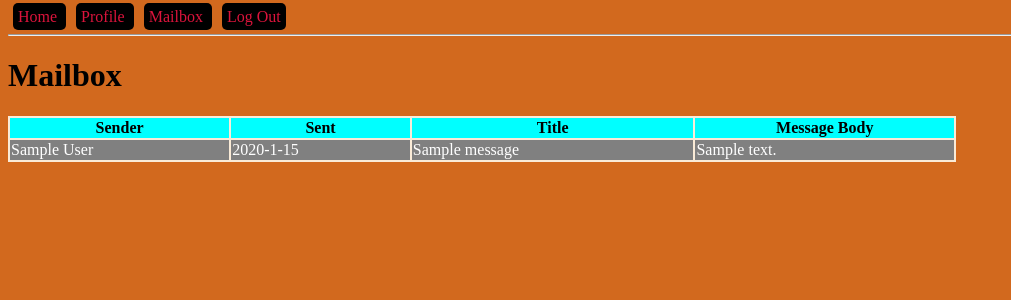
After one commit to bengtssonadam/group8, a Flask app: page /mailbox in a window 1280 px wide. The commit adds this page. Shown: the top 300 px of the page, without its empty margins (0-1011 px from the left). Run offline with Flask 2, Linux system fonts and the light colour scheme; a user stored in the database is signed in; tables that the repository leaves empty hold one stand-in row (values such as "Sample post").

Commit message:
something erong with the jinja2 tamplates

```diff
--- a/grupp_projekt/app.py
+++ b/grupp_projekt/app.py
@@ -1,4 +1,5 @@
-from flask import Flask, render_template, request, redirect, url_for
+import dotenv
+from flask import Flask
 from flask_login import LoginManager
 from flask_sqlalchemy import SQLAlchemy
 
@@ -41,3 +42,9 @@ def create_app():
     app.register_blueprint(bp_user)
 
     return app
+
+
+if __name__ == '__main__':
+    dotenv.load_dotenv()
+    app = create_app()
+    app.run()
--- a/grupp_projekt/blueprints/user/__init__.py
+++ b/grupp_projekt/blueprints/user/__init__.py
@@ -1,5 +1,8 @@
-from flask import Blueprint, render_template, redirect, url_for
-from flask_login import logout_user, login_required
+from flask import Blueprint, render_template, redirect, url_for, request
+from flask_login import logout_user, login_required, current_user
+
+from controllers.message_controller import create_message, get_user_messages
+from controllers.user_controller import get_all_users, get_user_by_id
 
 bp_user = Blueprint('bp_user', __name__)
 
@@ -7,10 +10,39 @@ bp_user = Blueprint('bp_user', __name__)
 @bp_user.get('/profile')
 @login_required
 def user_get():
-    return render_template("user.html")
+    users = get_all_users()
+    return render_template('user.html', users=users)
 
 
 @bp_user.get('/logout')
 def logout_get():
+    user = current_user
+    user.online = False
+
+    from app import db
+    db.session.commit()
     logout_user()
     return redirect(url_for('bp_open.index'))
+
+
+@bp_user.get('/message/<user_id>')
+def message_get(user_id):
+    user_id = int(user_id)
+    receiver = get_user_by_id(user_id)
+    return render_template('message.html', receiver=receiver)
+
+
+@bp_user.post('/message')
+def message_post():
+    title = request.form['title']
+    body = request.form['body']
+    receiver_id = request.form['user_id']
+    print(title)
+    create_message(title, body, receiver_id)
+    return redirect(url_for('bp_user.user_get'))
+
+
+@bp_user.get('/mailbox')
+def mailbox_get():
+    messages = get_user_messages()
+    return render_template('mailbox.html', messages=messages)
--- /dev/null
+++ b/grupp_projekt/controllers/message_controller.py
@@ -0,0 +1,20 @@
+from flask_login import current_user
+
+from controllers.user_controller import get_user_by_id
+
+
+def create_message(title, body, receiver_id):
+    from models import Message
+    user = current_user
+    message = Message(title=title, body=body, sender_id=user.id)
+
+    receiver_id = int(receiver_id)
+    receiver = get_user_by_id(receiver_id)
+    message.receivers.append(receiver)
+    from app import db
+    db.session.add(message)
+    db.session.commit()
+
+
+def get_user_messages():
+    return current_user.recv_messages
--- a/grupp_projekt/static/css/main.css
+++ b/grupp_projekt/static/css/main.css
@@ -10,3 +10,43 @@ body {
     padding: 5px;
     border-radius: 5px;
 }
+
+table {
+    width: 75%;
+    background-color: antiquewhite;
+}
+
+
+th {
+    background: aqua;
+}
+
+tr:nth-child(odd) {
+    background: darkgrey;
+}
+
+tr:nth-child(even) {
+    background: grey;
+    color: white;
+}
+
+.center-content {
+    display:flex;
+    align-items: center;
+    align-content: center;
+}
+
+.circle {
+    margin: 0 auto;
+    width: 12px;
+    height: 12px;
+    border-radius: 50%;
+}
+
+.online {
+    background: chartreuse;
+}
+
+.offline {
+    background: crimson;
+}
--- a/grupp_projekt/templates/base-template.html
+++ b/grupp_projekt/templates/base-template.html
@@ -13,6 +13,9 @@
     {% if current_user.is_authenticated %}
         <a class="menu-item" href="{{ url_for('bp_user.user_get') }}">
             Profile
+        </a>
+        <a class="menu-item" href="{{ url_for('bp_user.mailbox_get') }}">
+            Mailbox
         </a>
         <a class="menu-item" href="{{ url_for('bp_user.logout_get') }}">
             Log Out
--- /dev/null
+++ b/grupp_projekt/templates/mailbox.html
@@ -0,0 +1,31 @@
+{% extends "base-template.html" %}
+
+{% block title %}
+    Mailbox for {{ current_user.name }}
+{% endblock %}
+
+{% block content %}
+    <h1 id="main-heading">Mailbox</h1>
+
+    <table>
+        <tr>
+            <th>Sender</th>
+            <th>Sent</th>
+            <th>Title</th>
+            <th>Message Body</th>
+        </tr>
+        {% for message in messages %}
+            <tr>
+                <td>{{ message.sender.name }}</td>
+                {% if message.sent_time is not none %}
+                    <td>{{ message.sent_time.year }}-{{ message.sent_time.month }}-{{ message.sent_time.day }}</td>
+                {% else %}
+                    <td>-</td>
+                {% endif %}
+                <td>{{ message.title }}</td>
+                <td>{{ message.body }}</td>
+            </tr>
+        {% endfor %}
+    </table>
+
+{% endblock %}
```
Also changed, not shown: grupp_projekt/blueprints/open/__init__.py (+6 -4 lines), grupp_projekt/controllers/user_controller.py (added, +12 -0 lines), grupp_projekt/models.py (+18 -0 lines), grupp_projekt/requirements.txt (added, +17 -0 lines), grupp_projekt/templates/index.html (+15 -5 lines), grupp_projekt/templates/message.html (added, +15 -0 lines), grupp_projekt/templates/user.html (+21 -0 lines), grupp_projekt/controllers/__init__.py (added), grupp_projekt/db.sqlite, grupp_projekt/static/img/dog.jpg (deleted), 1 other file.
